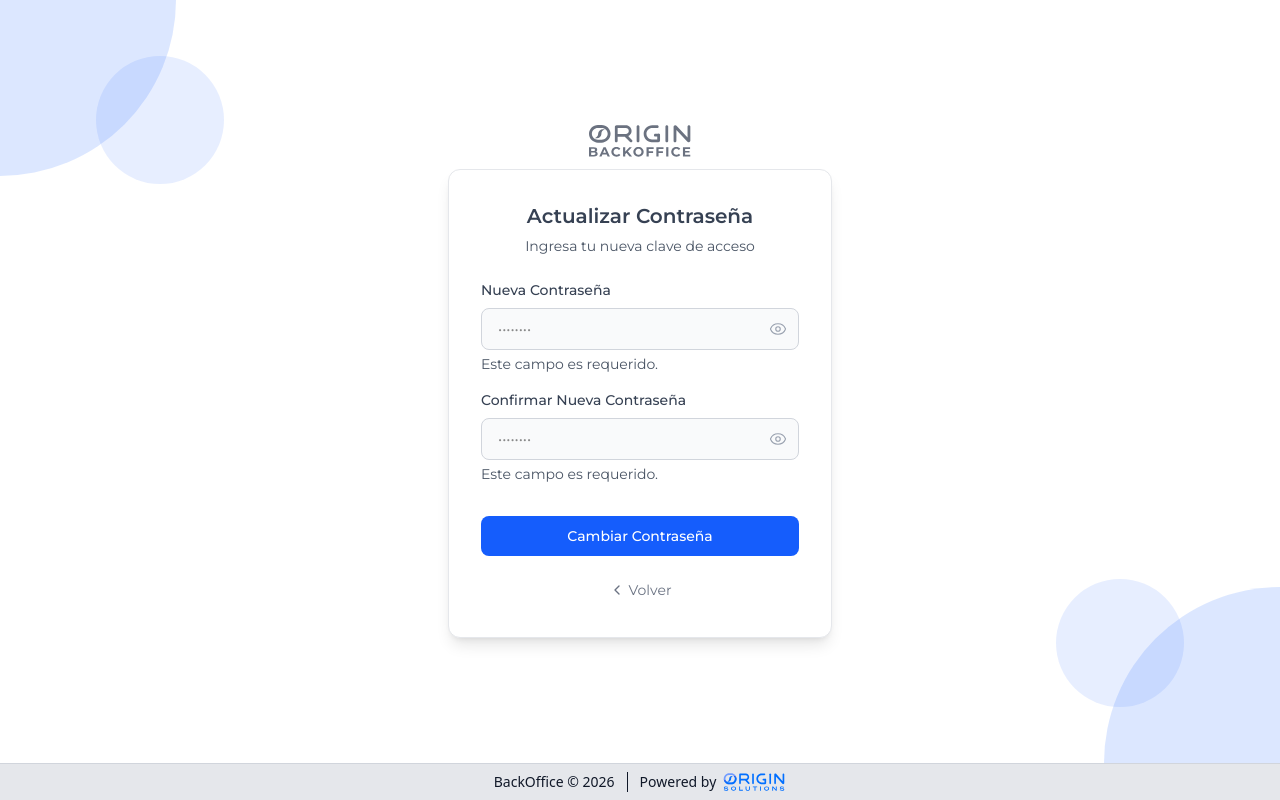
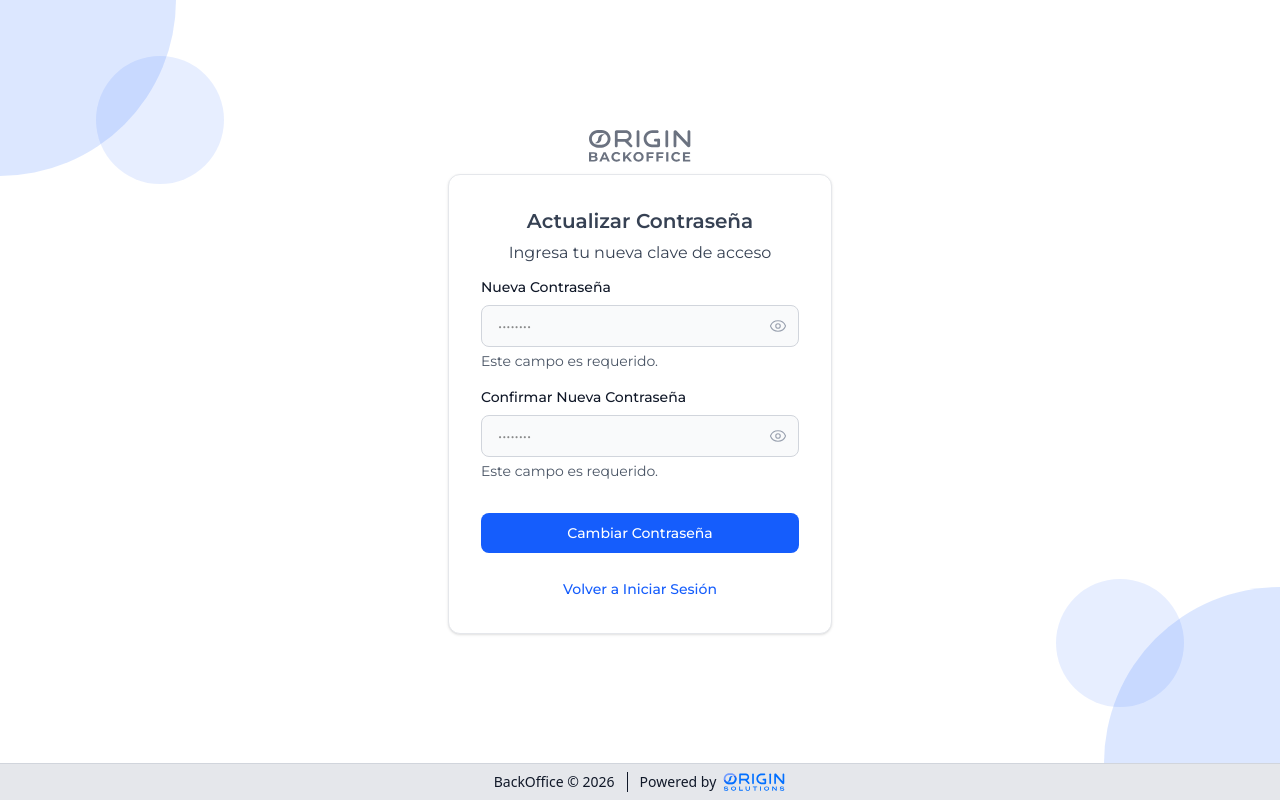
Before and after one commit to m-sanchez-design-ux-ui/starter-tailwind-backoffices, a Next.js app: page /password-change in a window 1280 px wide. Built offline with nearby package versions, Linux system fonts and the light colour scheme.

Commit message:
password-change styles
password-change styles has been finished

```diff
--- a/src/app/(auth)/password-change/page.tsx
+++ b/src/app/(auth)/password-change/page.tsx
@@ -41,14 +41,18 @@ export default function PasswordChangePage() {
 
   return (
     <>
+      {/* Page */}
       <main className="bg-white w-full min-h-[calc(100vh-37px)] p-8 flex flex-col items-center dark:bg-gray-900 font-sans relative overflow-hidden">
-        {/* Decorative Elements */}
+        {/* Elements Top Start */}
         <div className="absolute top-0 left-0 hidden lg:block h-10">
-          <div className="w-32 h-32 2xl:w-48 2xl:h-48 absolute top-14 left-24 rounded-full bg-blue-600 opacity-10"></div>
-          <div className="flex w-44 h-44 2xl:w-56 2xl:h-56 rounded-br-full bg-blue-600 opacity-15"></div>
+          <div className="w-32 h-32 2xl:w-48 2xl:h-48 absolute top-14 left-24 2xl:top-16 rounded-full bg-blue-600 dark:bg-blue-500 opacity-10"></div>
+          <div className="flex w-44 h-44 2xl:w-56 2xl:h-56 rounded-none rounded-br-full bg-blue-600 dark:bg-blue-500 opacity-15"></div>
         </div>
+        {/* Elements Top End */}
 
-        <div className="w-full max-w-96 flex flex-col items-center gap-3 2xl:gap-6 h-fit my-auto z-10">
+        {/* Container Start */}
+        <div className="w-full max-w-96 flex flex-col items-center gap-3 2xl:gap-6 h-fit my-auto">
+          {/* Logo Client Start */}
           <Image
             className="w-fit h-8 2xl:h-12"
             src="/images/logos/logo_client.svg"
@@ -57,13 +61,15 @@ export default function PasswordChangePage() {
             height={48}
             priority
           />
+          {/* Logo Client End */}
 
-          <section className="w-full bg-white p-6 xl:p-8 rounded-xl shadow-lg border border-gray-200">
-            <div className="mb-6 text-center">
-              <h1 className="text-xl font-semibold text-gray-700 dark:text-white mb-1.5">
+          {/* Card Start */}
+          <section className="w-full bg-white p-4 xl:p-8 rounded-xl transition-shadow duration-300 shadow hover:shadow-lg border border-gray-200">
+            <div className="mb-3">
+              <h1 className="text-xl font-semibold text-gray-700 mb-1.5 dark:text-white text-center">
                 Actualizar Contraseña
               </h1>
-              <p className="text-gray-600 dark:text-gray-400 text-sm">
+              <p className="text-gray-700 dark:text-gray-400 text-base text-center">
                 {success ? 'Cambio realizado con éxito' : 'Ingresa tu nueva clave de acceso'}
               </p>
             </div>
@@ -91,7 +97,10 @@ export default function PasswordChangePage() {
 
                 {/* New Password */}
                 <div>
-                  <label className="block mb-2 text-sm font-medium text-gray-700">Nueva Contraseña</label>
+                  <label
+                    className="block mb-2 text-sm font-medium text-gray-900 dark:text-white"
+                  >Nueva Contraseña
+                  </label>
                   <div className="relative">
                     <input
                       type={showNewPassword ? 'text' : 'password'}
@@ -114,7 +123,10 @@ export default function PasswordChangePage() {
 
                 {/* Confirm Password */}
                 <div>
-                  <label className="block mb-2 text-sm font-medium text-gray-700">Confirmar Nueva Contraseña</label>
+                  <label
+                    className="block mb-2 text-sm font-medium text-gray-900 dark:text-white"
+                  >Confirmar Nueva Contraseña
+                  </label>
                   <div className="relative">
                     <input
                       type={showConfirmPassword ? 'text' : 'password'}
@@ -138,32 +150,36 @@ export default function PasswordChangePage() {
                 <button
                   type="submit"
                   disabled={isLoading}
-                  className="w-full mt-4 px-5 py-2.5 bg-blue-600 hover:bg-blue-700 text-white text-sm font-medium rounded-lg transition-colors disabled:opacity-50"
+                  className="w-full mt-4 mb-0 px-5 py-2.5 bg-blue-600 hover:bg-blue-700 text-white text-sm font-medium rounded-lg transition-colors disabled:opacity-50"
                 >
                   {isLoading ? 'Actualizando...' : 'Cambiar Contraseña'}
                 </button>
 
-                <div className="text-center pt-2">
+                {/* Back to Login Link */}
+                <div className="mt-6 text-center">
                   <Link
-                    href="/"
-                    className="inline-flex items-center text-sm text-gray-500 hover:text-blue-600 transition-colors"
+                    href="/login"
+                    className="text-sm text-blue-600 hover:text-blue-700 dark:text-blue-400 dark:hover:text-blue-300 font-medium transition-colors"
                   >
-                    <ChevronLeft size={16} className="mr-1" /> Volver
+                    Volver a Iniciar Sesión
                   </Link>
                 </div>
               </form>
             )}
           </section>
+          {/* Card End */}
         </div>
+        {/* Container End */}
 
-        {/* Decorative Elements Bottom */}
+        {/* Elements Bottom Start */}
         <div className="absolute bottom-0 right-0 hidden lg:block rotate-180">
-          <div className="w-32 h-32 2xl:w-48 2xl:h-48 absolute top-14 left-24 rounded-full bg-blue-600 opacity-10"></div>
-          <div className="flex w-44 h-44 2xl:w-56 2xl:h-56 rounded-br-full bg-blue-600 opacity-15"></div>
+          <div className="w-32 h-32 2xl:w-48 2xl:h-48 absolute top-14 left-24 2xl:top-16 rounded-full bg-blue-600 dark:bg-blue-500 opacity-10"></div>
+          <div className="flex w-44 h-44 2xl:w-56 2xl:h-56 rounded-none rounded-br-full bg-blue-600 dark:bg-blue-500 opacity-15"></div>
         </div>
+        {/* Elements Bottom End */}
       </main>
 
-      {/* Footer Unificado */}
+      {/* Footer */}
       <footer className="flex justify-center bg-gray-200 dark:bg-gray-900 w-full z-10 py-2 border-t border-gray-300 dark:border-gray-800">
         <div className="w-full text-gray-900 dark:text-gray-100 font-medium flex items-center justify-center">
           <span className="text-sm mr-3 border-r border-r-gray-900 dark:border-r-gray-100 pr-3">
```
